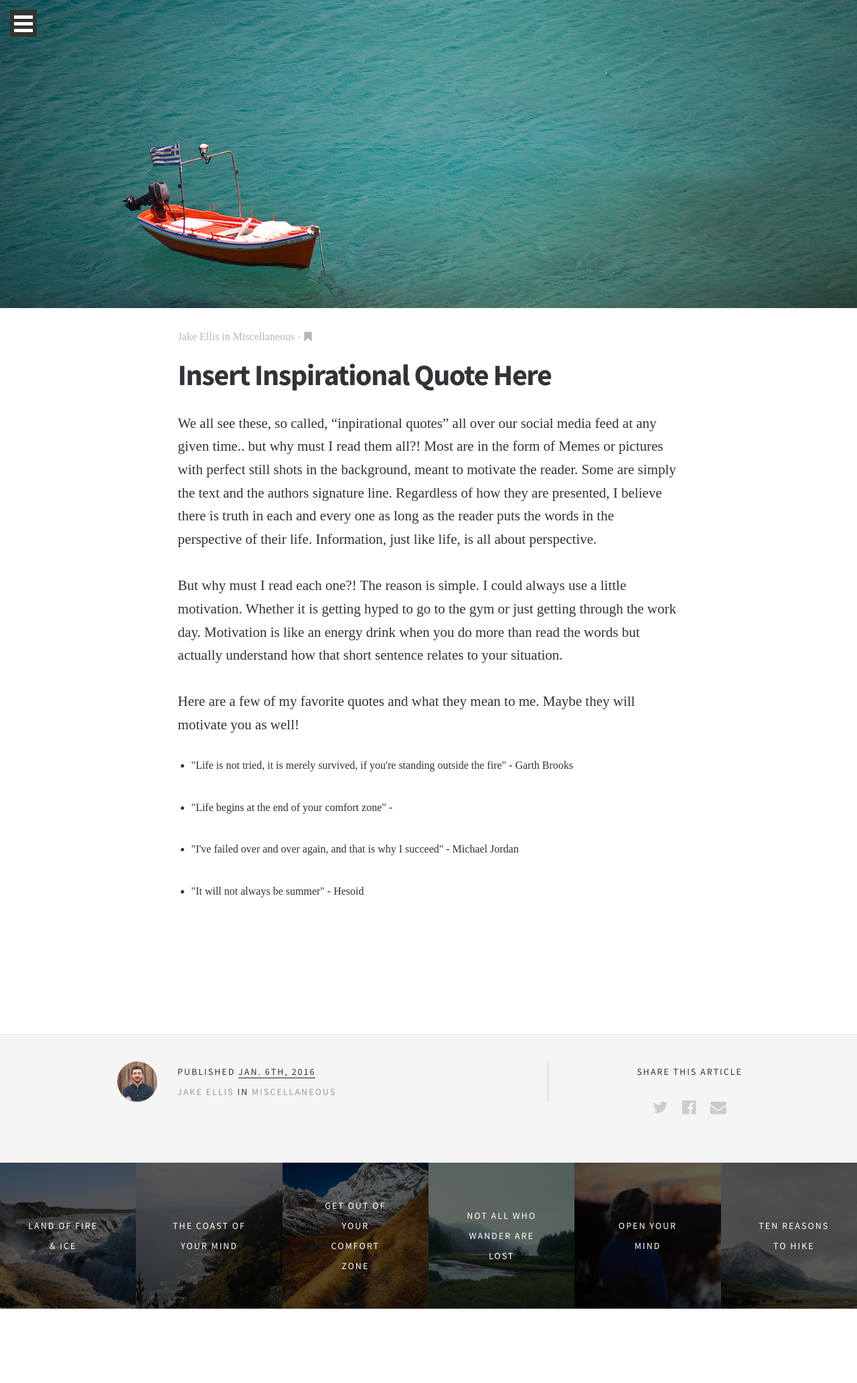
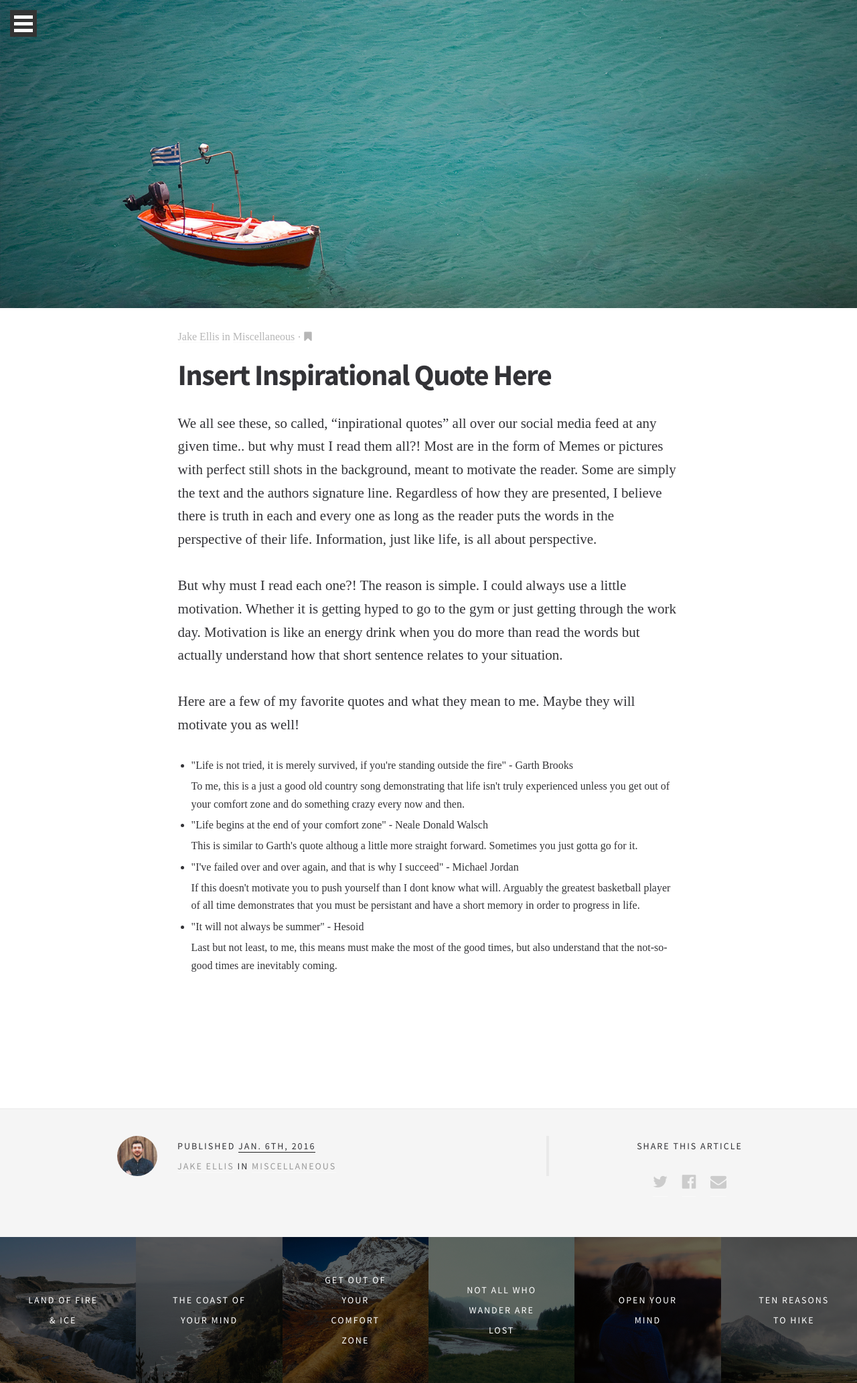
Before and after one commit to EJBlog/EJBlog.github.io, a Jekyll site: the page built from _posts/2016-1-6-inspirational-quotes.md, in a window 1280 px wide. Shown: the whole page at 67% size. Built offline with Jekyll 4.4.1, drawn with Linux system fonts in a browser that asks for light colours; nearby versions of some CDN libraries; some web fonts are replaced.

Commit message:
Update 2016-1-6-inspirational-quotes.md

```diff
--- a/_posts/2016-1-6-inspirational-quotes.md
+++ b/_posts/2016-1-6-inspirational-quotes.md
@@ -14,10 +14,14 @@ But why must I read each one?! The reason is simple. I could always use a little
 Here are a few of my favorite quotes and what they mean to me. Maybe they will motivate you as well!
 <ul>
   <li>"Life is not tried, it is merely survived, if you're standing outside the fire" - Garth Brooks</li>
+    To me, this is a just a good old country song demonstrating that life isn't truly experienced unless you get out of your comfort zone and do something crazy every now and then.
   <br>
-  <li>"Life begins at the end of your comfort zone" - </li>
+  <li>"Life begins at the end of your comfort zone" - Neale Donald Walsch</li>
+  This is similar to Garth's quote althoug a little more straight forward. Sometimes you just gotta go for it.
   <br>
   <li>"I've failed over and over again, and that is why I succeed" - Michael Jordan </li>
+  If this doesn't motivate you to push yourself than I dont know what will. Arguably the greatest basketball player of all time demonstrates that you must be persistant and have a short memory in order to progress in life.
   <br>
   <li>"It will not always be summer" - Hesoid </li>
+  Last but not least, to me, this means must make the most of the good times, but also understand that the not-so-good times are inevitably coming.
 </ul>
```
